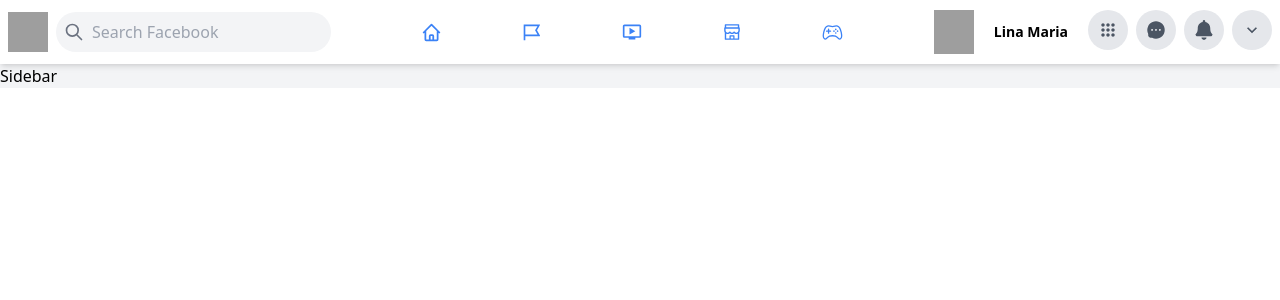
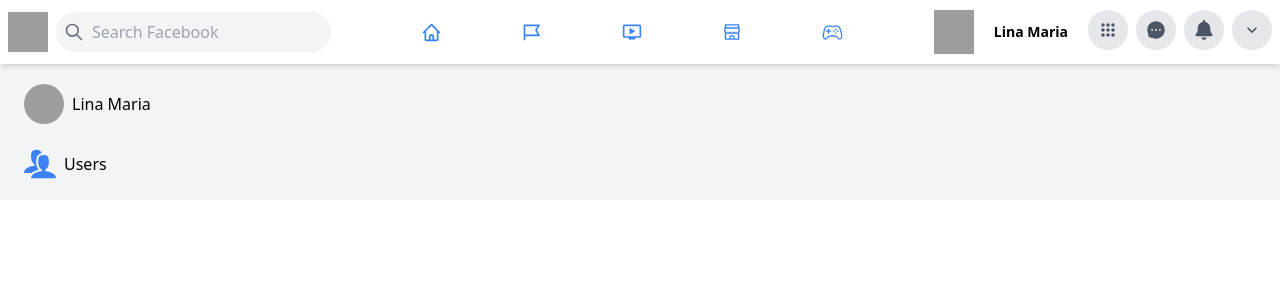
Before and after one commit to LinaDev14/Facebook_clone_frontend, a Next.js app: page / in a window 1280 px wide. Shown: the top 300 px of the page. Built offline with nearby package versions, Linux system fonts and the light colour scheme; grey boxes are pictures that could not be loaded.

Commit message:
se crea component sidebar

```diff
--- a/components/Sidebar.js
+++ b/components/Sidebar.js
@@ -1,9 +1,28 @@
-import React from 'react'
+import Image from "next/image";
+import React from "react";
+import { ImUsers } from "react-icons/im";
 
 const Sidebar = () => {
   return (
-    <div>Sidebar</div>
-  )
-}
+    <div className="hidden lg:inline-flex flex-col py-2 pl-2 max-w-xl lg:min-w-[302px]">
+      <div className="flex items-center space-x-2 py-3 pl-4 hover:bg-gray-200 rounded-l-xl cursor-pointer">
+        <Image
+          src="https://upload.wikimedia.org/wikipedia/commons/thumb/b/b8/2021_Facebook_icon.svg/800px-2021_Facebook_icon.svg.png"
+          height={40}
+          width={40}
+          alt="facebook_logo"
+          className="rounded-full cursor-pointer"
+        />
 
-export {Sidebar}
+        <p className="hidden sm:inline-flex font-medium"> Lina Maria </p>
+              </div>
+
+      <div className="flex items-center space-x-2 py-3 pl-4 hover:bg-gray-200 rounded-l-xl cursor-pointer">
+        <ImUsers className="h-8 w-8 text-blue-500" />
+        <p className="hidden sm:inline-flex font-medium">Users</p>
+      </div>
+    </div>
+  );
+};
+
+export { Sidebar };
```
